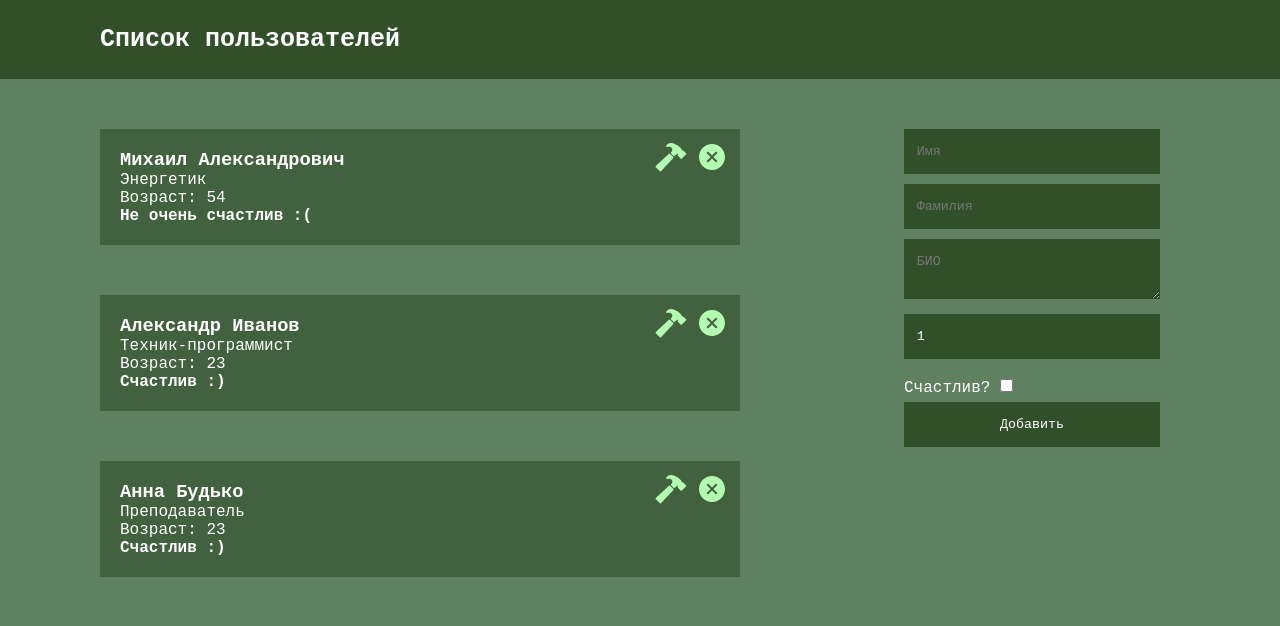
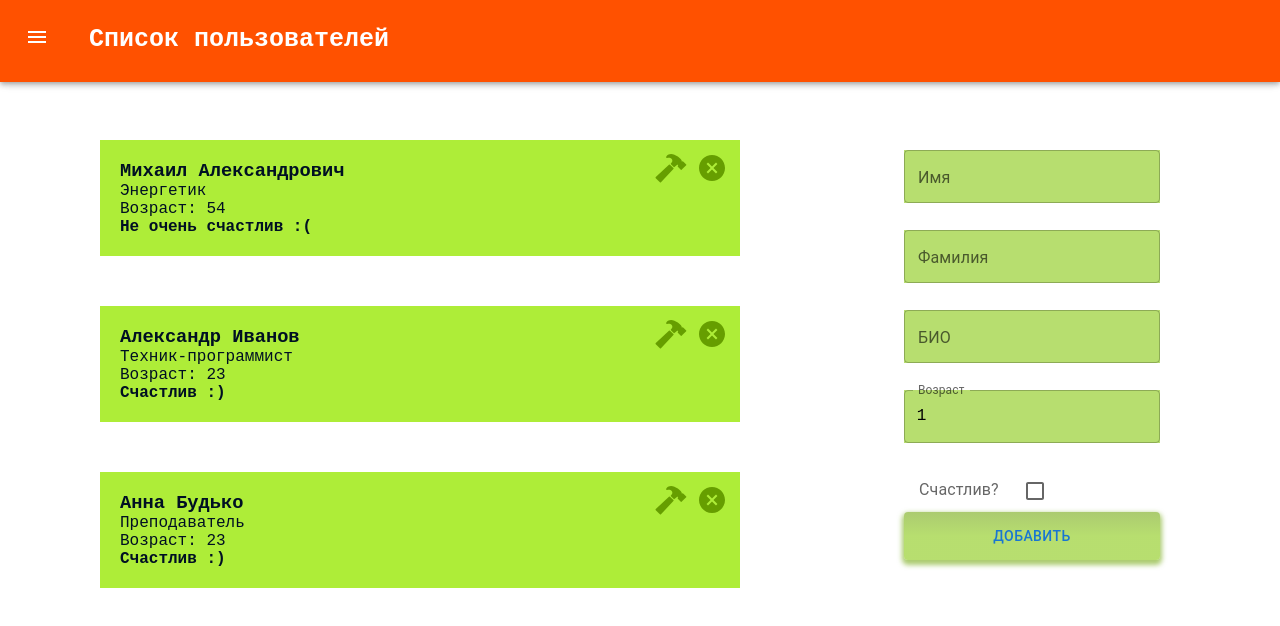
Before and after one commit to Elizaveta-Ast/Mbicycle_project, a React (Create React App) app in the folder project_1/: page / in a window 1280 px wide. Shown: the top 626 px of the page. Built offline with nearby package versions, Linux system fonts and the light colour scheme.

Commit message:
Стиль-меню
Изменение стиля под библиотеку Materiual UI. добавление бокового меню

```diff
--- a/project_1/package.json
+++ b/project_1/package.json
@@ -3,10 +3,16 @@
   "version": "0.1.0",
   "private": true,
   "dependencies": {
+    "@emotion/react": "^11.11.1",
+    "@emotion/styled": "^11.11.0",
+    "@mui/icons-material": "^5.14.16",
+    "@mui/material": "^5.14.16",
+    "@mui/styles": "^5.14.16",
     "@testing-library/jest-dom": "^5.17.0",
     "@testing-library/react": "^13.4.0",
     "@testing-library/user-event": "^13.5.0",
     "axios": "^1.5.1",
+    "mui-datatables": "^4.3.0",
     "react": "^18.2.0",
     "react-dom": "^18.2.0",
     "react-icons": "^4.11.0",
--- a/project_1/src/App.js
+++ b/project_1/src/App.js
@@ -46,7 +46,8 @@ function App(){
 
   return (
     <div>
-      <Header title="Список пользователей" />
+      <Header title="Список пользователей">
+      </Header>
       <main>
         <Users onEdit={editUser} users={users} onDelete={deleteUser} />
       </main>
--- a/project_1/src/components/AddUser.js
+++ b/project_1/src/components/AddUser.js
@@ -1,4 +1,10 @@
 import React, { useState } from "react";
+import Checkbox from '@mui/material/Checkbox';
+import { FormLabel } from "@mui/material";
+import Button from "@mui/material/Button";
+import { makeStyles } from "@mui/styles";
+import TextField from "@mui/material/TextField";
+import FormControl from '@mui/material/FormControl';
 
 //функция которая принимает объекты user, onAdd
 function AddUser({ user, onAdd }) {
@@ -35,15 +41,48 @@ function AddUser({ user, onAdd }) {
     setIsHappy(false);
   };
 
+  const useStyles = makeStyles({
+    root: {
+      background: 'linear-gradient(rgba(107, 163, 1, 0.566), rgba(128, 197, 0, 0.566), rgba(128, 197, 0, 0.566))',
+      border: 0,
+      borderRadius: 3,
+      boxShadow: '0 3px 5px 2px rgba(107, 163, 1, 0.566)',
+      height: 48,
+      padding: '0 30px',
+    },
+  });
+
+  const inputStyles = makeStyles({
+    root: {
+      width: '100%',
+      border: 0,
+      color: 'black',
+      outline: 'none',
+      height: '80px',
+      color: 'rgba(128, 197, 0, 0.566)',
+    },
+  });
+
+  const labelStyles = makeStyles({
+    root: {
+      margin: '15px',
+      width: '20ch',
+    },
+  });
+
+  const classesButton = useStyles();
+  const classesInput = inputStyles();
+  const classesLabel = labelStyles();
+
   return (
     <form onSubmit={handleSubmit}>
-      <input placeholder="Имя" value={firstName} onChange={(e) => setFirstName(e.target.value)}/>
-      <input placeholder="Фамилия" value={lastName} onChange={(e) => setLastName(e.target.value)}/>
-      <textarea placeholder="БИО" value={bio} onChange={(e) => setBio(e.target.value)} />
-      <input placeholder="Возраст" value={age} onChange={(e) => setAge(e.target.value)}/>
-      <label htmlFor="isHappy">Счастлив?</label>
-      <input type="checkbox" id="isHappy" checked={isHappy} onChange={(e) => setIsHappy(e.target.checked)}/>
-      <button type="submit">Добавить</button>
+      <TextField className={classesInput.root} label="Имя" value={firstName} onChange={(e) => setFirstName(e.target.value)}/>
+      <TextField className={classesInput.root} label="Фамилия" value={lastName} onChange={(e) => setLastName(e.target.value)}/>
+      <TextField className={classesInput.root} label="БИО" value={bio} onChange={(e) => setBio(e.target.value)} />
+      <TextField className={classesInput.root} label="Возраст" value={age} onChange={(e) => setAge(e.target.value)}/>
+      <FormLabel className={classesLabel.root} htmlFor="isHappy">Счастлив?</FormLabel>
+      <Checkbox type="checkbox" id="isHappy" checked={isHappy} onChange={(e) => setIsHappy(e.target.checked)}/>
+      <Button type="submit"  className={classesButton.root}>Добавить</Button>
     </form>
   );
 }
--- /dev/null
+++ b/project_1/src/components/Drawer.js
@@ -0,0 +1,75 @@
+import * as React from 'react';
+import Box from '@mui/material/Box';
+import Drawer from '@mui/material/Drawer';
+import Button from '@mui/material/Button';
+import List from '@mui/material/List';
+import Divider from '@mui/material/Divider';
+import ListItem from '@mui/material/ListItem';
+import ListItemButton from '@mui/material/ListItemButton';
+import ListItemText from '@mui/material/ListItemText';
+import ButtonIcon from '@mui/icons-material/Menu';
+import { makeStyles } from "@mui/styles";
+
+export default function TemporaryDrawer() {
+  const [state, setState] = React.useState({
+    left: false,
+  });
+
+  const toggleDrawer = (anchor, open) => (event) => {
+    if (event.type === 'keydown' && (event.key === 'Tab' || event.key === 'Shift')) {
+      return;
+    }
+
+    setState({ ...state, [anchor]: open });
+  };
+
+  const list = (anchor) => (
+    <Box
+      sx={{ width: anchor === 'top' || anchor === 'bottom' ? 'auto' : 250 }}
+      role="presentation"
+      onClick={toggleDrawer(anchor, false)}
+      onKeyDown={toggleDrawer(anchor, false)}
+    >
+      <List>
+        {['Mbicycle', 'Персонал'].map((text, index) => (
+          <ListItem key={text} disablePadding>
+            <ListItemButton>
+              <ListItemText primary={text} />
+            </ListItemButton>
+          </ListItem>
+        ))}
+      </List>
+      <Divider />
+      <List>
+        {['Добавление персонала'].map((text, index) => (
+          <ListItem key={text} disablePadding>
+            <ListItemButton>
+              <ListItemText primary={text} />
+            </ListItemButton>
+          </ListItem>
+        ))}
+      </List>
+    </Box>
+  );
+
+  const buttonStyles = makeStyles({
+    root: {
+      margin: '0 40px 0 0',
+    },
+  });
+
+  const classesButton = buttonStyles();
+
+  return (
+    <div>
+      <ButtonIcon  className={classesButton.root} onClick={toggleDrawer('left', true)} aria-label='Menu'></ButtonIcon>
+      <Drawer
+        anchor="left"
+        open={state.left}
+        onClose={toggleDrawer('left', false)}
+      >
+        {list('left')}
+      </Drawer>
+    </div>
+  );
+}
--- a/project_1/src/components/Header.js
+++ b/project_1/src/components/Header.js
@@ -1,7 +1,27 @@
 import React from "react";
+import TemporaryDrawer from "./Drawer";
+import AppBar from "@mui/material/AppBar";
+import { styled } from "@mui/system";
+
+const HeaderAppBar = styled(AppBar)(({ theme }) => ({
+  display: 'flex',
+  backgroundColor: 'rgb(255, 81, 0)',
+  padding: '25px',
+  fontSize: '25px',
+  fontWeight: 600,
+  flexDirection: 'row',
+}));
 
 function Header({ title }) {
-  return <header className="header">{title}</header>;
+  return (
+    <div>
+      <HeaderAppBar>
+        <TemporaryDrawer className="TemporaryDrawer" />
+        {title}
+      </HeaderAppBar>
+      {/* Остальные элементы страницы */}
+    </div>
+  );
 }
 
 export default Header;
--- a/project_1/src/css/main.css
+++ b/project_1/src/css/main.css
@@ -8,21 +8,14 @@
 }
 
 body{
-    background-color: rgb(96, 129, 97);
+    background-color: rgb(255, 255, 255);
     color: white;
     font-family: 'Sometype Mono', monospace;
     font-weight: 300;
 }
 
-.header{
-    background-color: rgb(49, 80, 42);
-    padding: 25px 100px;
-    font-size: 25px;
-    font-weight: 600;
-}
-
 main{
-    margin: 50px 100px;
+    margin: 140px 100px;
     width: 50%;
     float: left;
 }
@@ -36,13 +29,14 @@ aside{
 
 main .user{
     margin-bottom: 50px;
-    background-color: rgba(49, 80, 42, 0.631);
+    background-color: rgba(152, 233, 2, 0.786);
+    color: rgb(0, 16, 35);
     padding: 20px;
 }
 
 main .delete-icon{
     float: right;
-    color: rgb(178, 253, 177);
+    color: rgb(102, 158, 0);
     cursor: pointer;
     transform: scale(2);
 }
@@ -50,7 +44,7 @@ main .delete-icon{
 main .edit-icon{
     float: right;
     margin-right: 25px;
-    color: rgb(178, 253, 177);
+    color: rgb(102, 158, 0);
     cursor: pointer;
     transform: scale(2);
 }
@@ -60,15 +54,16 @@ main .edit-icon:hover{
     opacity: 0.5;
 }
 
+form{
+    margin-top: 100px;
+}
+
 form input:not([type="checkbox"]), form textarea, form button{
-    width: 90%;
     padding: 15px 5%;
     font-family: 'Sometype Mono', monospace;
     font-weight: 300;
-    margin-bottom: 10px;
-    border: 0;
-    background:rgb(49, 80, 42);
-    color: white;
+    background:rgba(128, 197, 0, 0.566);
+    color: black;
     outline: none;
 }
 
@@ -93,7 +88,8 @@ form button:hover {
 .user form input,
 .user form textarea,
 .user form button{
-    background: rgba(178, 253, 177, 0.391);
+    background: rgba(128, 197, 0, 0.566);
+    color: #000;
 }
 
 .user form button:hover {
```
Also changed, not shown: 1 other file (tests, documents, lock files or other folders).
